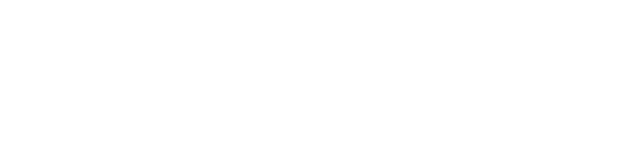
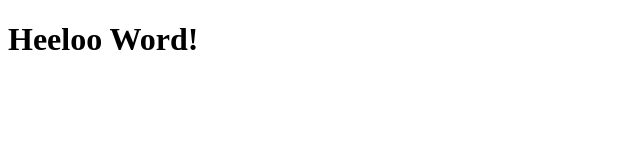
Before and after one commit to meeptey2/fnf-mod-list, a plain HTML site: page index.html in a window 1280 px wide. Shown: the whole page, without its empty margins (0-640 px from the left). Drawn offline with Linux system fonts and the light colour scheme.

Commit message:
Update index.html

```diff
--- a/index.html
+++ b/index.html
@@ -3,5 +3,6 @@
   <head>
   </head>
   <body>
+    <h1>Heeloo Word!
   </body>
 </html>
```
